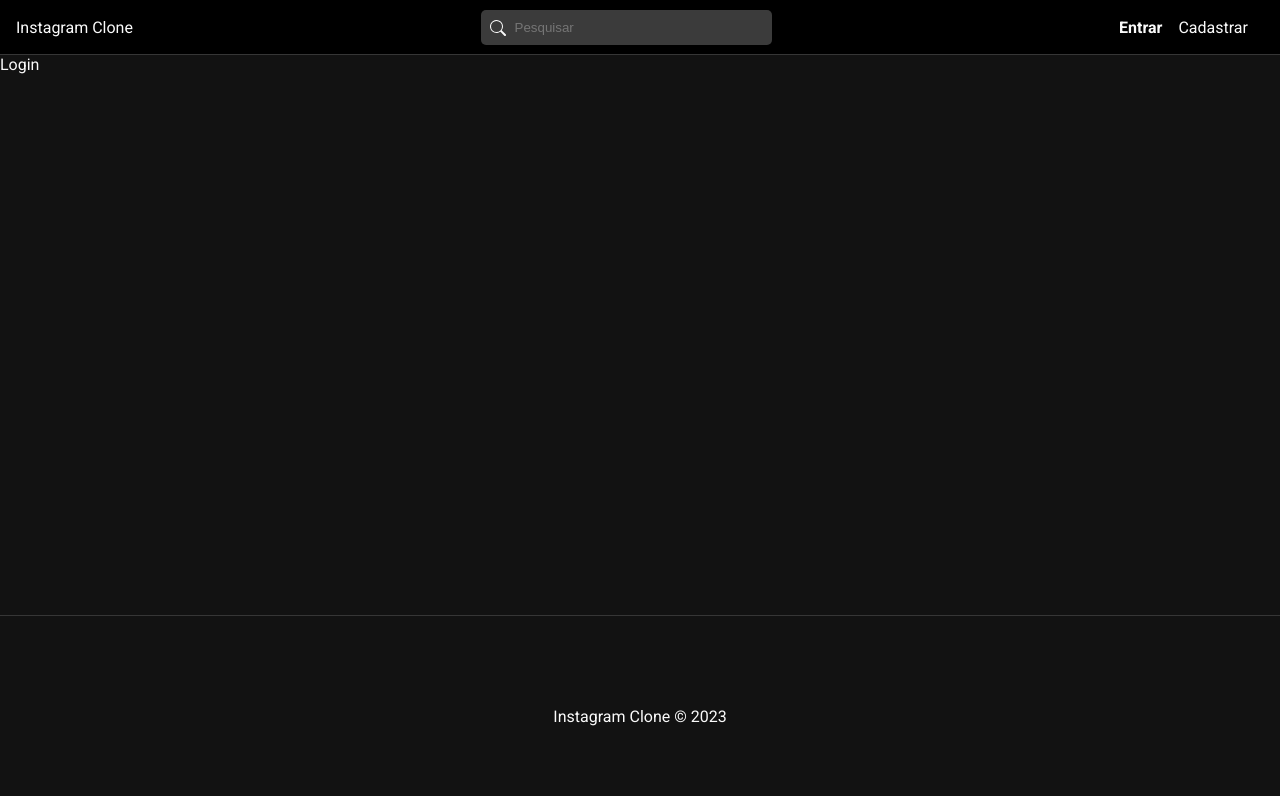
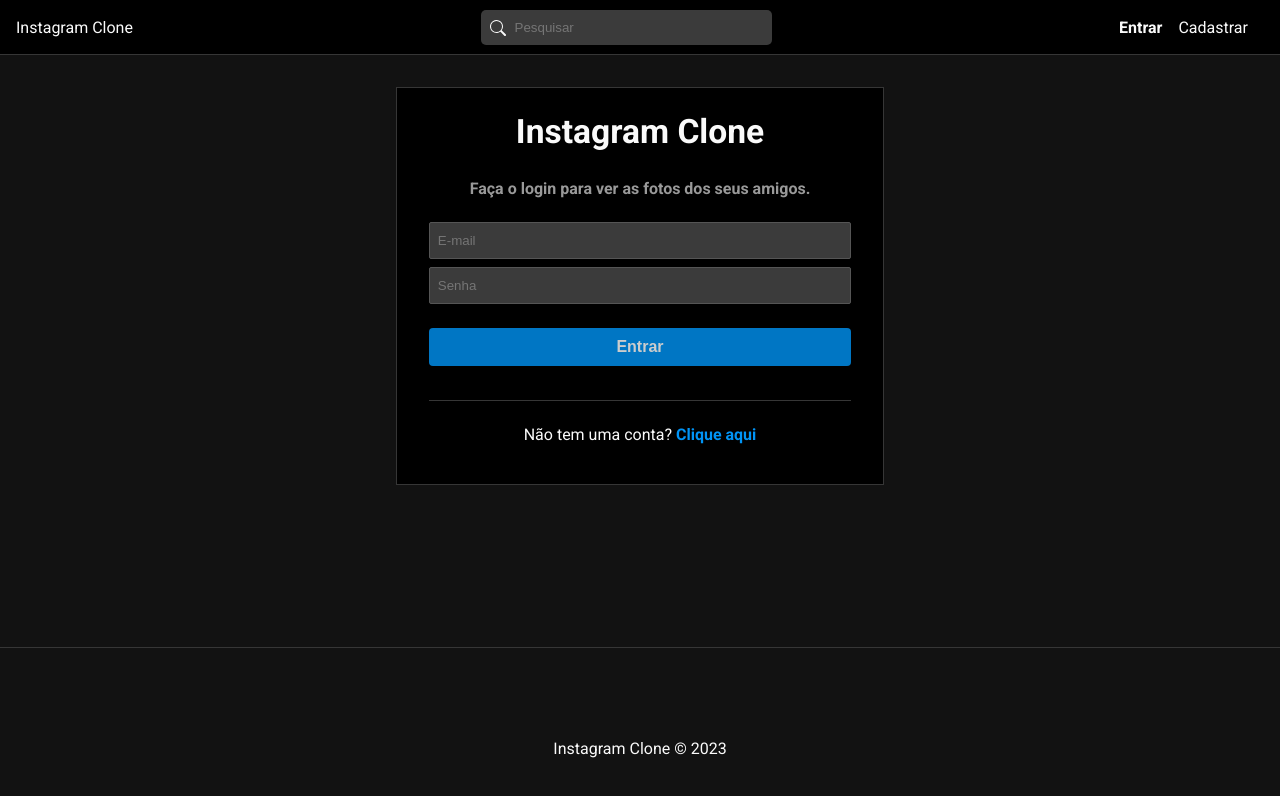
Before and after one commit to Filipe-Bacof/insta-web, a React (Vite) app: page /login in a window 1280 px wide. Shown: the top 796 px of the page. Built offline with nearby package versions, Linux system fonts and the light colour scheme.

Commit message:
form de login

```diff
--- a/src/pages/Auth/Login.jsx
+++ b/src/pages/Auth/Login.jsx
@@ -1,8 +1,45 @@
 import "./Auth.css";
 
+// Components
+import { Link } from "react-router-dom";
+import Message from "../../components/Message";
+
+// Hooks
+import { useState, useEffect } from "react";
+import { useSelector, useDispatch } from "react-redux";
+
+// Redux
+
+
 const Login = () => {
+  const [email, setEmail] = useState("");
+  const [password, setPassword] = useState("");
+
+  const handleSubmit = (e) => {
+    e.preventDefault();
+  }
+
   return (
-    <div>Login</div>
+    <div id="login">
+      <h2>Instagram Clone</h2>
+      <p className="subtitle">Faça o login para ver as fotos dos seus amigos.</p>
+      <form onSubmit={handleSubmit}>
+        <input
+          type="text"
+          placeholder="E-mail"
+          onChange={(e) => setEmail(e.target.value)}
+          value={email || ""}
+        />
+        <input
+          type="password"
+          placeholder="Senha"
+          onChange={(e) => setPassword(e.target.value)}
+          value={password || ""}
+        />
+        <input type="submit" value="Entrar" />
+      </form>
+      <p>Não tem uma conta? <Link to="/register">Clique aqui</Link></p>
+    </div>
   )
 }
 
```
